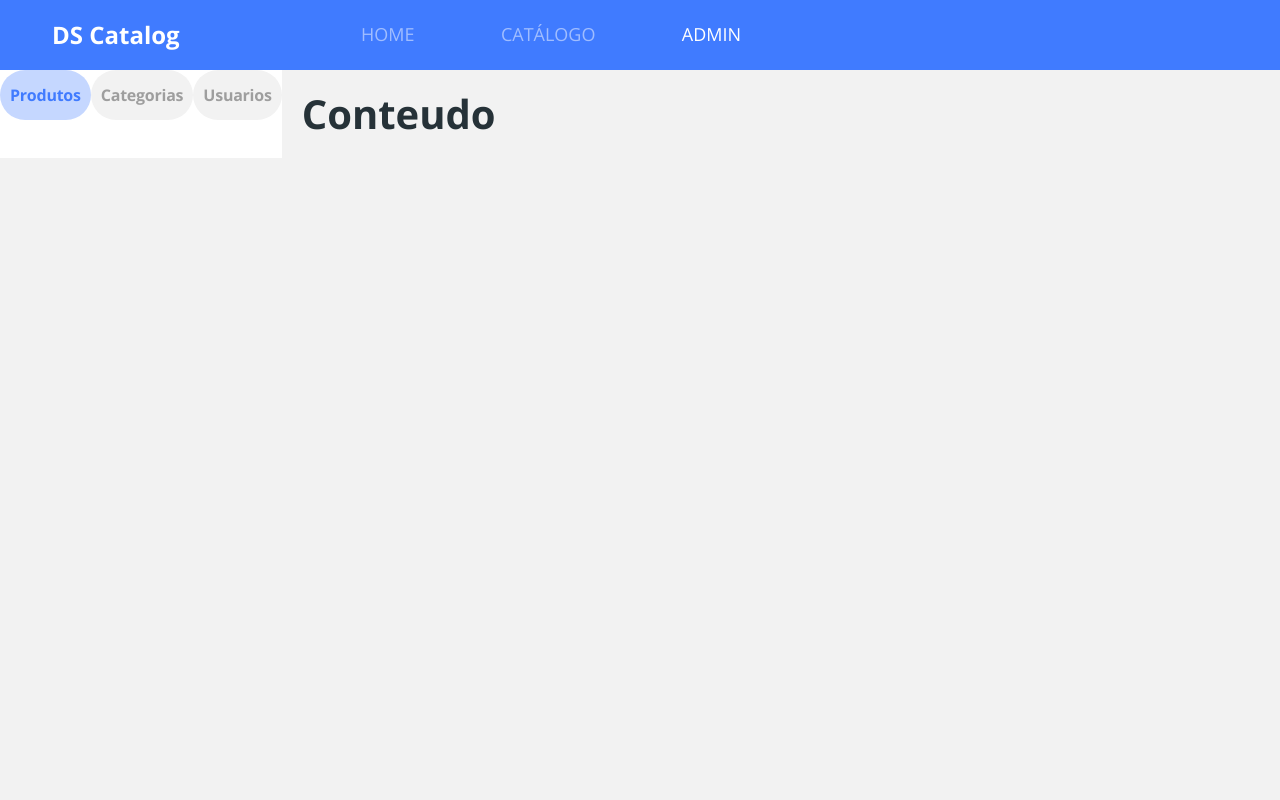
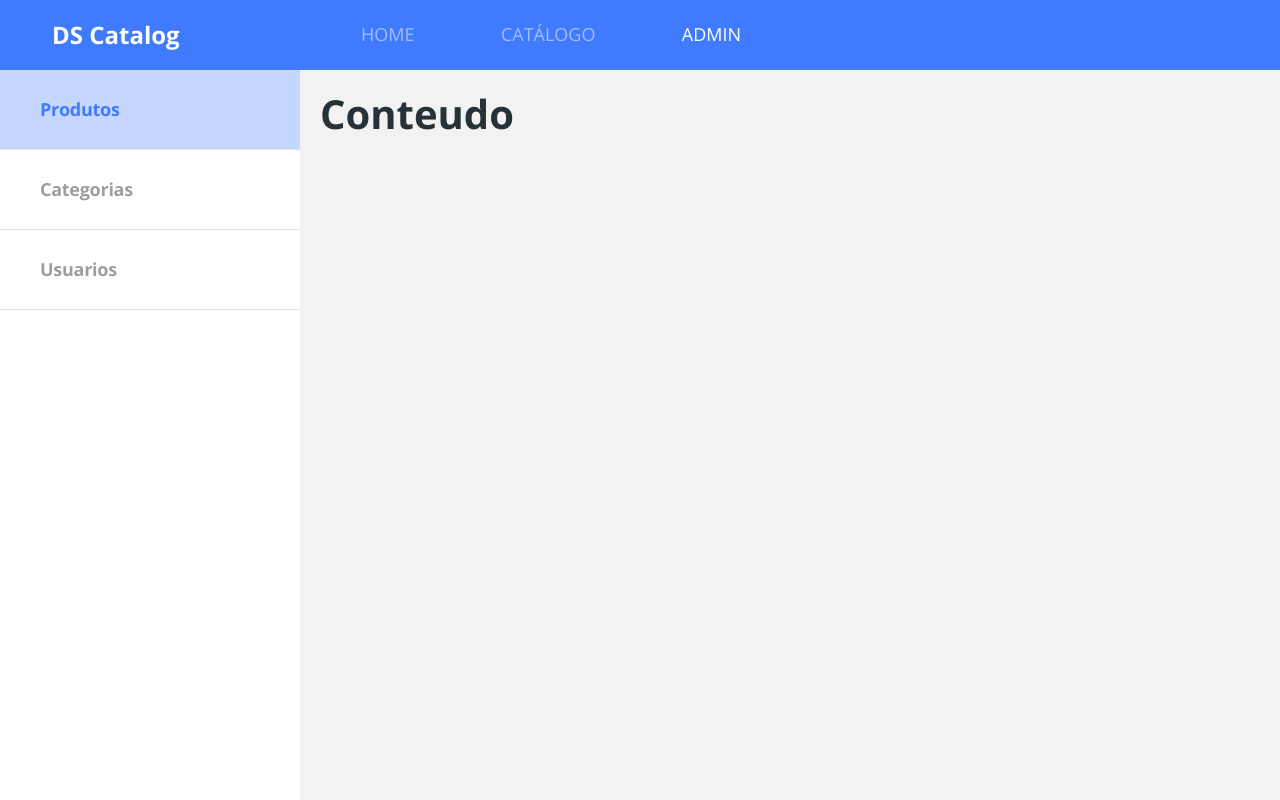
Before and after one commit to WallaceSantosdeOliveira/DSCatalog, a React (Create React App) app in the folder frontweb1/: page /Admin in a window 1280 px wide. Built offline with nearby package versions, Linux system fonts and the light colour scheme.

Commit message:
Admin Navbar layout responsive

```diff
--- a/frontweb1/src/pages/Admin/Navbar/styles.css
+++ b/frontweb1/src/pages/Admin/Navbar/styles.css
@@ -6,9 +6,8 @@ ul {
   padding: 0;
 }
 
-
 .admin-nav-container {
- padding: 1opx;
+  padding: 10px;
   background-color: #fff;
 }
 
@@ -17,7 +16,7 @@ display: flex;
   justify-content: center;
   align-items: center;
   height: 50px;
-background-color:  #f2f2f2;
+  background-color: #f2f2f2;
   border-radius: 100px;
   padding: 0 10px;
   font-size: 16px;
@@ -29,9 +28,41 @@ color: #9e9e9e;
 .admin-nav-item.active {
   background: rgba(64, 123, 255, 0.3);
   color: #407bff;
-
 }
 
 .admin-nav-container p {
   margin-bottom: 0;
 }
+
+
+@media (min-width: 768px) {
+    .admin-nav-item {
+        min-width: 220px;
+    }
+}
+
+
+
+
+@media (min-width: 1200px) {
+  ul {
+    justify-content: unset;
+    flex-direction: column;
+  }
+
+  .admin-nav-container {
+    padding: 0;
+    width: 300px;
+    height: calc(100vh - 70px);
+  }
+
+  .admin-nav-item {
+    border-radius: 0;
+    font-size: 18px;
+    height: 80px;
+    background-color: #fff;
+    border-bottom: 1px solid #e1e1e1;
+    justify-content: flex-start;
+    padding-left: 40px;
+  }
+}
```
Lines whose indentation alone changed are shown as unchanged.
